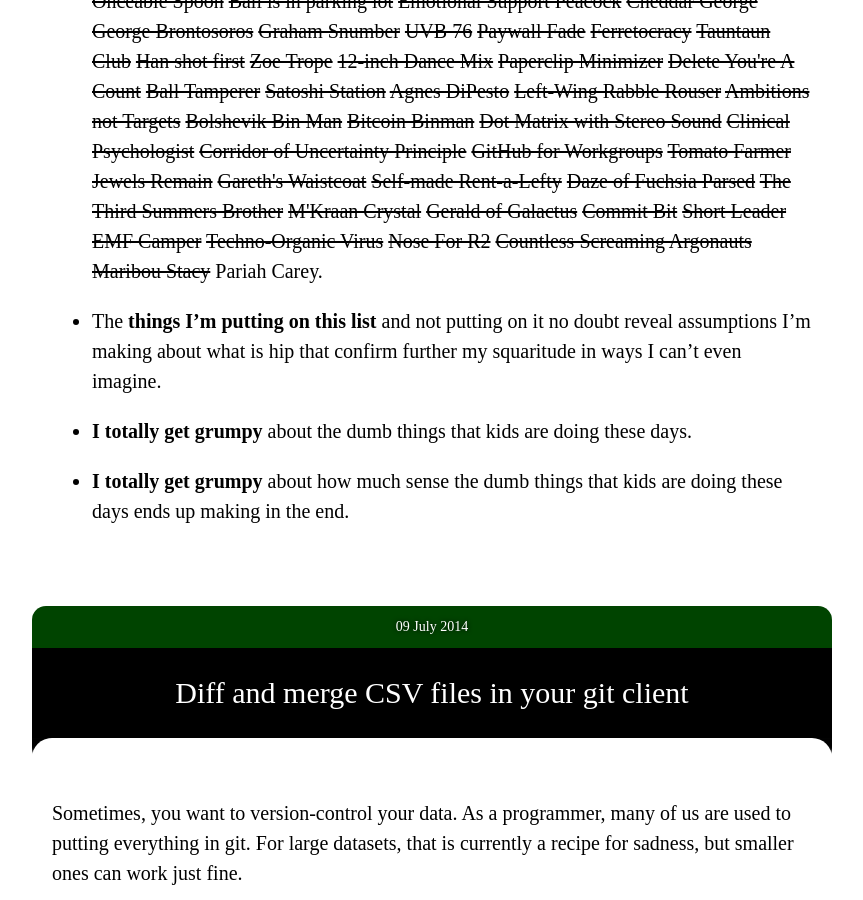
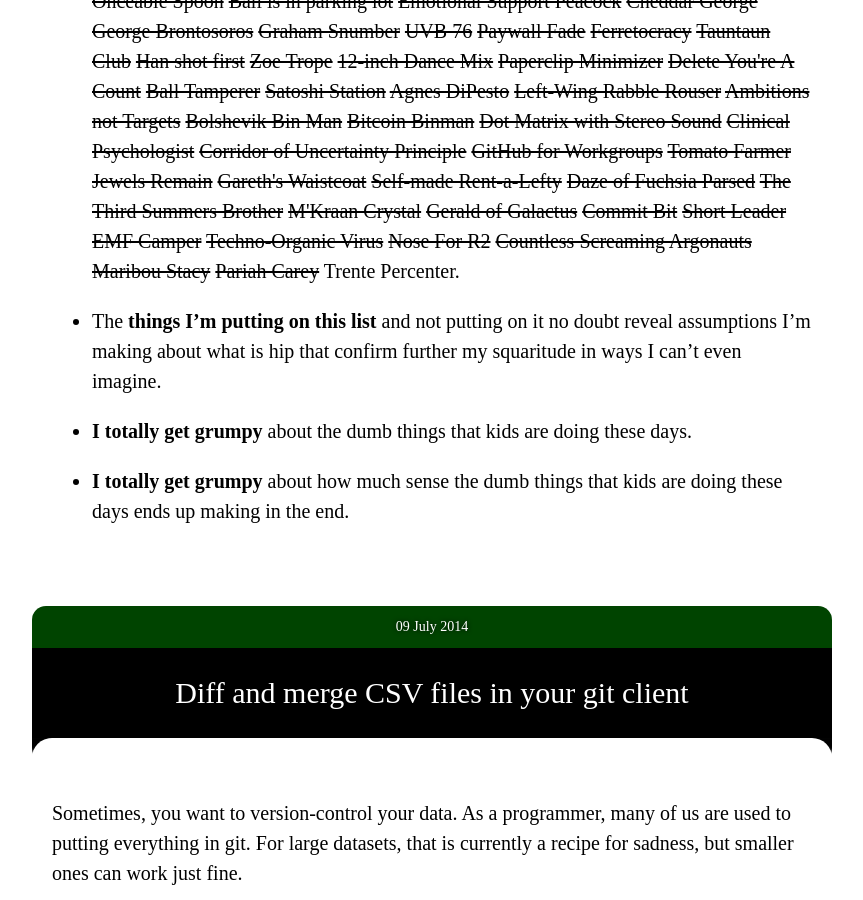
Before and after one commit to paulfitz/paulfitz.github.io, a Jekyll site: the page built from index.html, in a window 1280 px wide and 900 px high, scrolled down 20766 px. Shown: the whole window, without its empty margins (208-1071 px from the left). Built offline with Jekyll 4.4.1, drawn with Linux system fonts in a browser that asks for light colours; nearby versions of some CDN libraries.

Commit message:
more pike

```diff
--- a/_data/pikes.json
+++ b/_data/pikes.json
@@ -168,5 +168,6 @@
   "Nose For R2",
   "Countless Screaming Argonauts",
   "Maribou Stacy",
-  "Pariah Carey"
+  "Pariah Carey",
+  "Trente Percenter"
 ]
```
